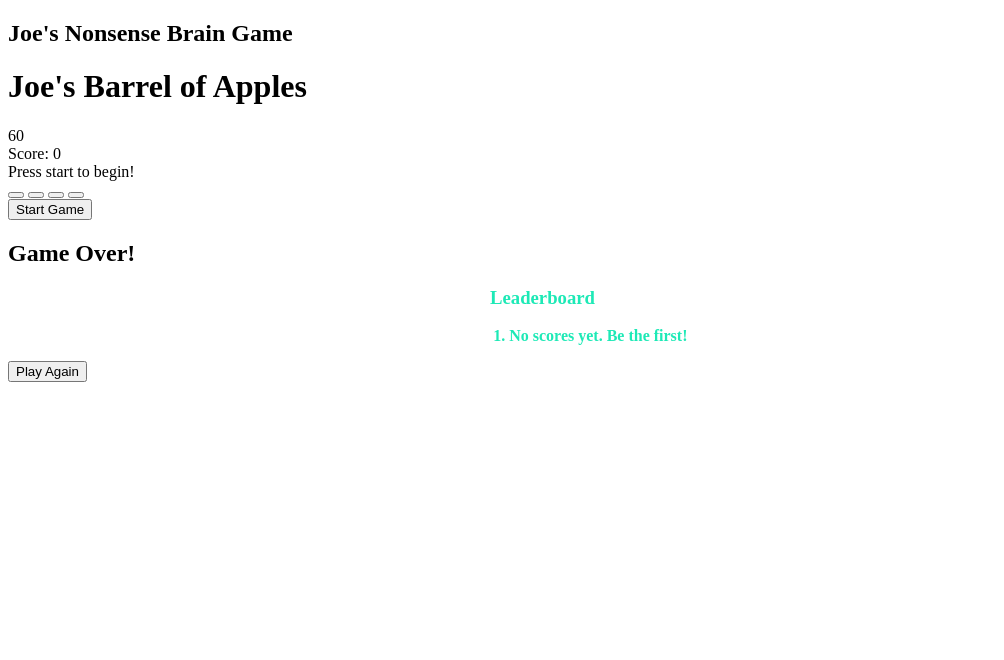
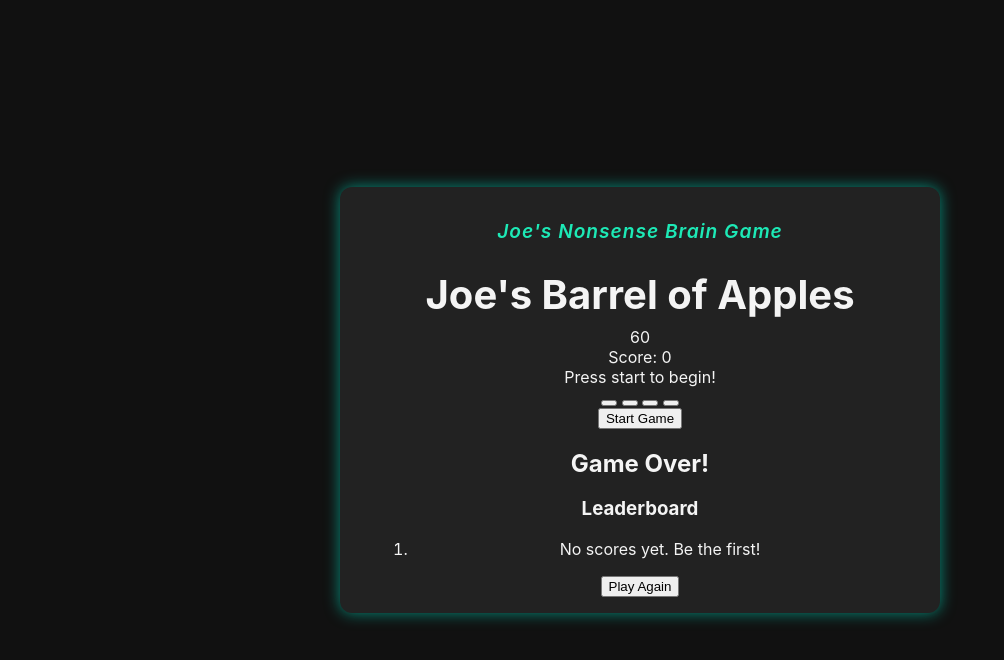
Before and after one commit to wasitaratisaw/kotlin, a plain HTML site: page index.html in a window 1280 px wide. Shown: the whole page, without its empty margins (0-1004 px from the left). Drawn offline with Linux system fonts and the light colour scheme.

Commit message:
Update style.css

```diff
--- a/style.css
+++ b/style.css
@@ -1,19 +1,41 @@
-/* Existing styles... */
-
-#leaderboard-container {
-  margin: 1rem 0;
-  text-align: left;
-  max-width: 300px;
-  margin-left: auto;
-  margin-right: auto;
-  color: #1de9b6;
+/* Reset & base */
+* {
+  box-sizing: border-box;
+}
+body {
+  margin: 0;
+  font-family: 'Inter', sans-serif;
+  background-color: #111;
+  color: #f4f4f4;
+  display: flex;
+  justify-content: center;
+  align-items: center;
+  min-height: 100vh;
+  padding: 1rem;
+}
+.container {
+  text-align: center;
+  max-width: 600px;
+  width: 100%;
+  padding: 1rem 2rem;
+  background-color: #222;
+  border-radius: 12px;
+  box-shadow: 0 0 15px rgba(0, 191, 165, 0.7);
 }
 
-#leaderboard-list {
-  padding-left: 1.2rem;
+/* Titles */
+h1 {
+  font-size: 2.5rem;
+  margin-bottom: 0.5rem;
+}
+.subtitle {
+  font-weight: 600;
+  font-size: 1.2rem;
+  color: #1de9b6;
+  margin-bottom: 1.5rem;
+  font-style: italic;
+  letter-spacing: 0.05em;
 }
 
-#leaderboard-list li {
-  margin-bottom: 0.4rem;
-  font-weight: 600;
-}
+/* Timer & Score */
+#tim
```
